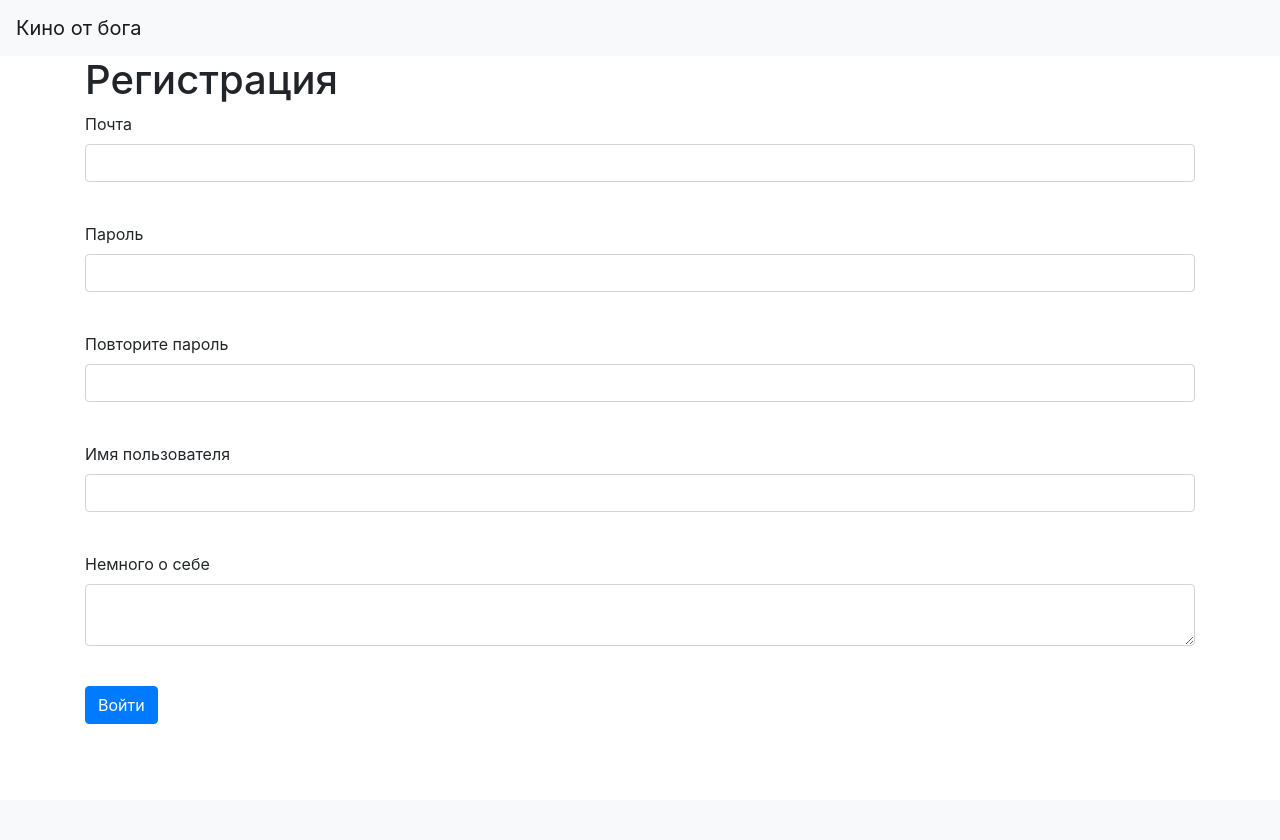
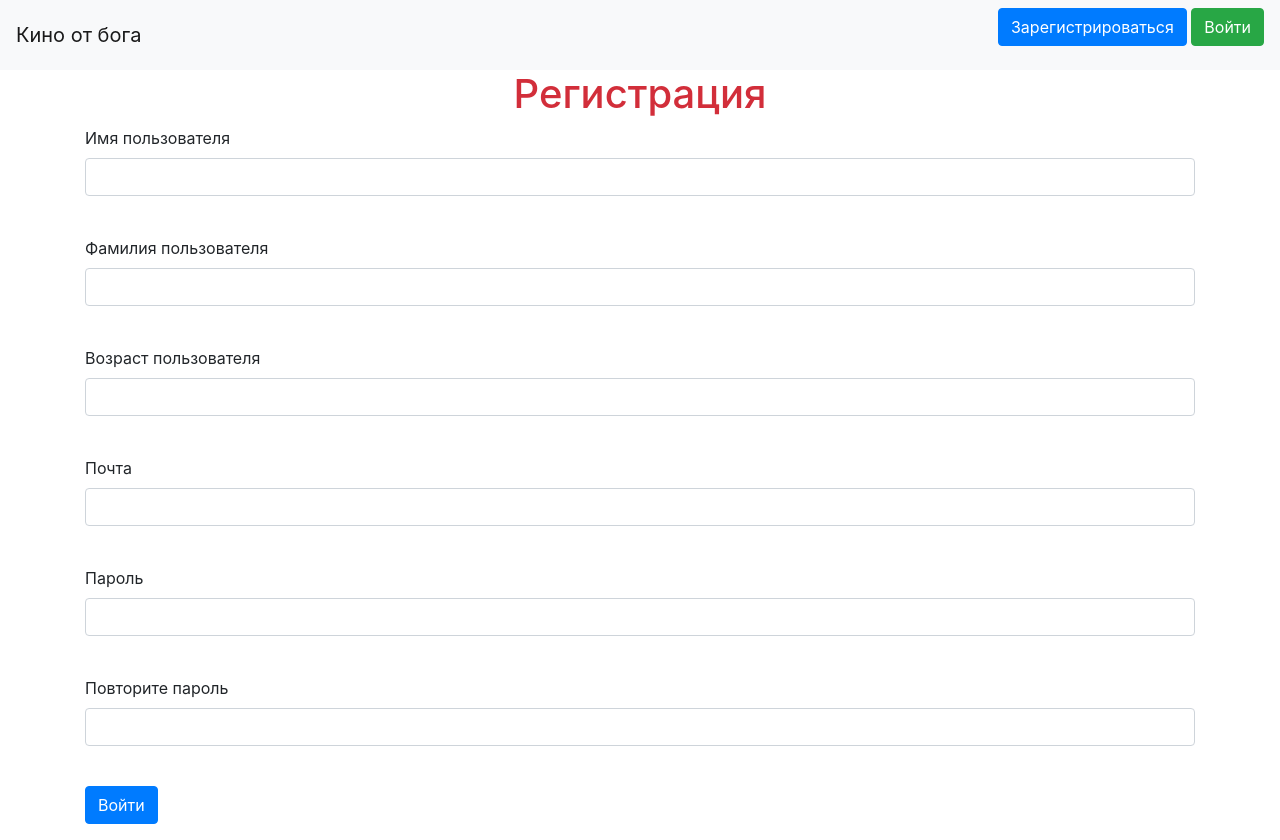
Before and after one commit to inkramink/cinema, a Flask app: page /register in a window 1280 px wide. Before the commit the page ends 724 px from the top, so only its background shows below. Run offline with Flask 2, Linux system fonts and the light colour scheme; some libraries are stand-ins or nearby versions.

Commit message:
Созданы классы Films и User + система регистрации пользователей + красивый статик

```diff
--- a/data/__all_models.py
+++ b/data/__all_models.py
@@ -1,2 +1,2 @@
 from . import users
-from . import news
+from . import films
--- a/forms/user.py
+++ b/forms/user.py
@@ -1,15 +1,16 @@
 from flask_wtf import FlaskForm
-from wtforms import PasswordField, StringField, TextAreaField, SubmitField, BooleanField
+from wtforms import PasswordField, StringField, TextAreaField, SubmitField, BooleanField, IntegerField
 from wtforms.fields.html5 import EmailField
 from wtforms.validators import DataRequired
 
 
 class RegisterForm(FlaskForm):
+    name = StringField('Имя пользователя', validators=[DataRequired()])
+    surname = StringField('Фамилия пользователя', validators=[DataRequired()])
+    age = IntegerField('Возраст пользователя', validators=[DataRequired()])
     email = EmailField('Почта', validators=[DataRequired()])
     password = PasswordField('Пароль', validators=[DataRequired()])
     password_again = PasswordField('Повторите пароль', validators=[DataRequired()])
-    name = StringField('Имя пользователя', validators=[DataRequired()])
-    about = TextAreaField("Немного о себе")
     submit = SubmitField('Войти')
 
 
--- a/main.py
+++ b/main.py
@@ -1,10 +1,11 @@
-from flask import Flask, render_template, redirect
+from flask import Flask, render_template, redirect, request, abort
+from flask_login import LoginManager, login_user, login_required, logout_user, current_user
+
+from data import db_session
 from forms.user import RegisterForm, LoginForm
-from flask_login import login_user, login_required, logout_user
 from data.users import User
-from data import db_session
-from flask_login import LoginManager
-import sqlite3
+from data.films import Films
+
 
 app = Flask(__name__)
 app.config['SECRET_KEY'] = 'yandexlyceum_secret_key'
@@ -19,13 +20,13 @@ def load_user(user_id):
 
 
 def main():
-    # db_session.global_init("db/blogs.db")
+    db_session.global_init("db/ciname.db")
     app.run()
 
 
 @app.route("/")
 def index():
-    # db_sess = db_session.create_session()
+    db_sess = db_session.create_session()
     return render_template("base.html")
 
 
@@ -44,8 +45,9 @@ def reqister():
                                    message="Такой пользователь уже есть")
         user = User(
             name=form.name.data,
+            surname=form.surname.data,
             email=form.email.data,
-            about=form.about.data
+            age=form.age.data
         )
         user.set_password(form.password.data)
         db_sess.add(user)
@@ -56,10 +58,8 @@ def reqister():
 
 @app.route('/hire')
 def hire():
-    con = sqlite3.connect("data/hire.db")
-    cur = con.cursor()
-    result = cur.execute("""SELECT * FROM films""").fetchall()
-    con.close()
+    db_sess = db_session.create_session()
+    result = db_sess.query(Films).all()
     return render_template('hire.html', title='Aфиша', hire=result)
 
 
--- /dev/null
+++ b/static/css/style.css
@@ -0,0 +1,27 @@
+h1, h2 {
+color: #d22e3a;
+text-align: center;
+}
+
+h4 {
+    color:bisque;
+}
+
+.anketa {
+    margin-left: 20px;
+}
+
+.poster_img {
+    width: 10%;
+    height: 13%;
+}
+
+form.login_form {
+    margin-left: auto;
+    margin-right: auto;
+    max-width: 450px;
+    background-color: #ffcc00;
+    border: 1px solid gray;
+    border-radius: 5px;
+    padding: 10px;
+}
--- a/templates/base.html
+++ b/templates/base.html
@@ -3,14 +3,25 @@
 <head>
     <meta charset="utf-8">
     <meta name="viewport" content="width=device-width, initial-scale=1, shrink-to-fit=no">
-    <link rel="stylesheet" href="https://stackpath.bootstrapcdn.com/bootstrap/4.4.1/css/bootstrap.min.css"
-          integrity="sha384-Vkoo8x4CGsO3+Hhxv8T/Q5PaXtkKtu6ug5TOeNV6gBiFeWPGFN9MuhOf23Q9Ifjh" crossorigin="anonymous">
-    <title>{{title}}</title>
+    <link rel="stylesheet"
+          href="https://stackpath.bootstrapcdn.com/bootstrap/4.4.1/css/bootstrap.min.css"
+          integrity="sha384-Vkoo8x4CGsO3+Hhxv8T/Q5PaXtkKtu6ug5TOeNV6gBiFeWPGFN9MuhOf23Q9Ifjh"
+          crossorigin="anonymous">
+    <link rel="stylesheet" href="static/css/style.css">
+    <title>{{ title }}</title>
 </head>
 <body>
 <header>
     <nav class="navbar navbar-light bg-light">
         <a class="navbar-brand" href="hire">Кино от бога</a>
+        {% if current_user.is_authenticated %}
+            <a class="navbar-brand" href="/logout">{{ current_user.name }}</a>
+        {% else %}
+            <p>
+                <a class="btn btn-primary " href="/register">Зарегистрироваться</a>
+                <a class="btn btn-success" href="/login">Войти</a>
+            </p>
+        {% endif %}
     </nav>
 </header>
 <!-- Begin page content -->
--- a/templates/hire.html
+++ b/templates/hire.html
@@ -8,8 +8,8 @@
             {% for i in hire %}
                 <div class="new-list__item-info" style="height:100px; width:1024px; background:#ccccff">
                     <h3>
-                        <a href={{i[0]}} class="new-list__item-link" data-test="ITEM-URL">{{i[1]}}</a>
-                        <p><img src="../photos/{{i[3]}}" alt="{{i[1]}}"/></p>
+                        <a href={{i.name}} class="new-list__item-link" data-test="ITEM-URL">{{i.name}}</a>
+                        <p><img src="../static/img/films/{{i.image_route}}" alt="{{i.name}}" class="poster_img"/></p>
                     </h3>
                 </div>
             {% endfor %}
--- a/templates/register.html
+++ b/templates/register.html
@@ -4,6 +4,33 @@
 <h1>Регистрация</h1>
 <form action="" method="post">
     {{ form.hidden_tag() }}
+    <p>
+        {{ form.name.label }}<br>
+        {{ form.name(class="form-control") }}<br>
+        {% for error in form.name.errors %}
+            <p class="alert alert-danger" role="alert">
+                {{ error }}
+            </p>
+        {% endfor %}
+    </p>
+    <p>
+        {{ form.surname.label }}<br>
+        {{ form.surname(class="form-control") }}<br>
+        {% for error in form.surname.errors %}
+            <p class="alert alert-danger" role="alert">
+                {{ error }}
+            </p>
+        {% endfor %}
+    </p>
+    <p>
+        {{ form.age.label }}<br>
+        {{ form.age(class="form-control") }}<br>
+        {% for error in form.age.errors %}
+            <p class="alert alert-danger" role="alert">
+                {{ error }}
+            </p>
+        {% endfor %}
+    </p>
     <p>
         {{ form.email.label }}<br>
         {{ form.email(class="form-control", type="email") }}<br>
@@ -31,24 +58,6 @@
             </p>
         {% endfor %}
     </p>
-    <p>
-        {{ form.name.label }}<br>
-        {{ form.name(class="form-control") }}<br>
-        {% for error in form.name.errors %}
-            <p class="alert alert-danger" role="alert">
-                {{ error }}
-            </p>
-        {% endfor %}
-    </p>
-    <p>
-        {{ form.about.label }}<br>
-        {{ form.about(class="form-control") }}<br>
-        {% for error in form.about.errors %}
-            <p class="alert alert-danger" role="alert">
-                {{ error }}
-            </p>
-        {% endfor %}
-    </p>
     <p>{{ form.submit(type="submit", class="btn btn-primary") }}</p>
     {{message}}
 </form>
```
Also changed, not shown: data/films.py (added, +20 -0 lines), data/users.py (+4 -6 lines), data/hire.db (deleted), db/ciname.db (added), static/img/films/horse.jpg (renamed from photos/horse.jpg), static/img/films/raya.jpg (renamed from photos/raya.jpg), static/img/films/soul.jpg (renamed from photos/soul.jpg), static/img/films/tom.jpg (renamed from photos/tom.jpg).
